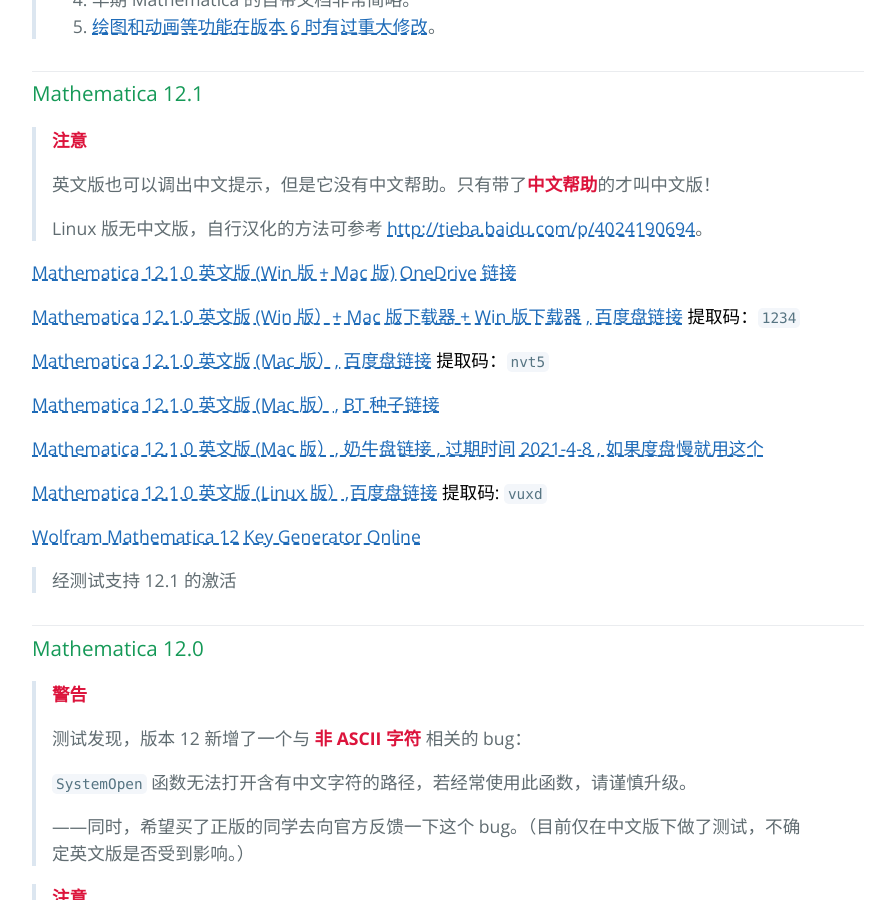
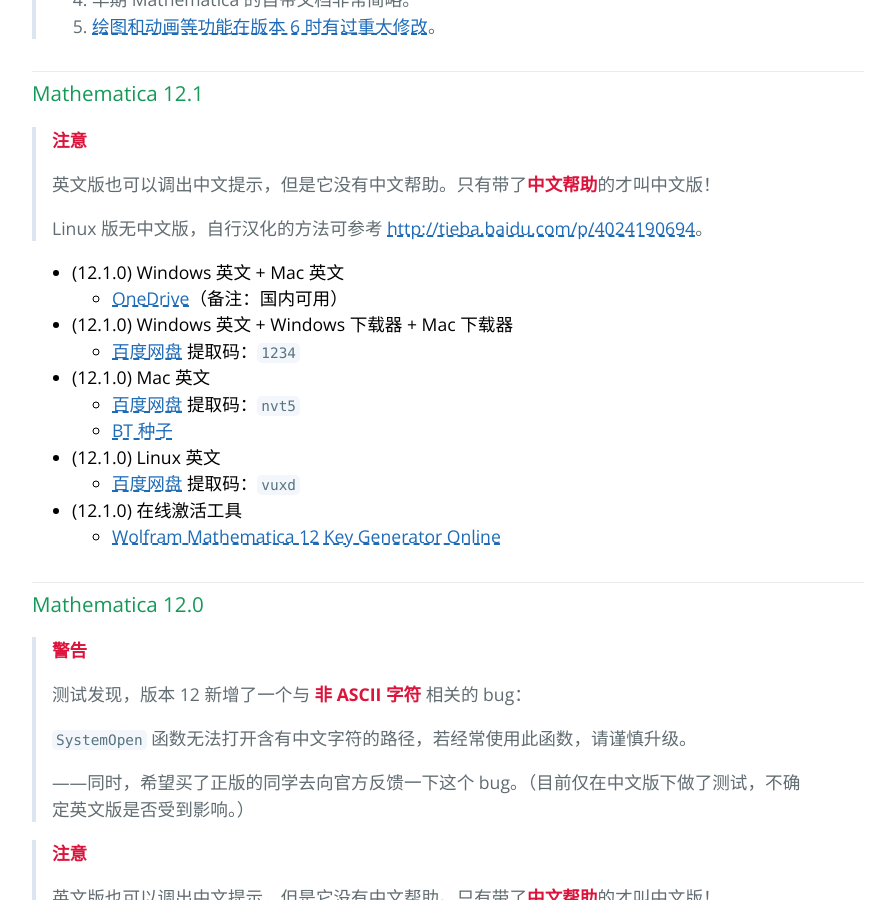
Before and after one commit to TieBaMma/InstallTutorial, a Jekyll site: the page built from index.md, in a window 1280 px wide and 900 px high, scrolled down 2366 px. Shown: the whole window, without its empty margins (192-1087 px from the left). Built offline with Jekyll 4.4.1, drawn with Linux system fonts in a browser that asks for light colours.

Commit message:
修改链接&修复格式 (#32)
* 修改了 2 个链接

修改了 OneDrive 的链接，因为奶牛盘要付费了，加了说明。

* 修复了格式

按照 https://github.com/TieBaMma/InstallTutorial/pull/28#issuecomment-609367836 里的模板把 12.1 的链接全部改写了。有些地方用了注释。

* 去除了不必要的占位

根据 https://github.com/TieBaMma/InstallTutorial/pull/32#discussion_r405226792 的建议去除了占位。

```diff
--- a/index.md
+++ b/index.md
@@ -89,21 +89,22 @@
 >
 > Linux 版无中文版，自行汉化的方法可参考 <http://tieba.baidu.com/p/4024190694>。
 
-[Mathematica 12.1.0 英文版 (Win 版 + Mac 版) OneDrive 链接](http://wxyh.bilibli.icu/yunpan/%E6%88%91%E7%9A%84%E7%BD%91%E7%9B%98/software/mma12.1%E8%8B%B1%E6%96%87/)
+* (12.1.0) Windows 英文 + Mac 英文
+  * [OneDrive](http://wxyh.bilibli.icu/yunpan/onedrive/Software/study-software/Mathematica/)（备注：国内可用）
 
-[Mathematica 12.1.0 英文版 (Win 版）+ Mac 版下载器 + Win 版下载器 , 百度盘链接](https://pan.baidu.com/s/1d8mwxiEFqNI7JO_-c8smyg) 提取码：`1234`
+* (12.1.0) Windows 英文 + Windows 下载器 + Mac 下载器
+  * [百度网盘](https://pan.baidu.com/s/1d8mwxiEFqNI7JO_-c8smyg) 提取码：`1234`
 
-[Mathematica 12.1.0 英文版 (Mac 版）, 百度盘链接](https://pan.baidu.com/s/1ABAAe3gh4fzwKWMlPhdtDw) 提取码：`nvt5`
+* (12.1.0) Mac 英文
+  * [百度网盘](https://pan.baidu.com/s/1ABAAe3gh4fzwKWMlPhdtDw) 提取码：`nvt5`
+  * [BT 种子](https://mac-torrents.io/wp-content/uploads/2020/03/Mathematica.12.1.0.mac-torrents.io_.zip.torrent)
 
-[Mathematica 12.1.0 英文版 (Mac 版）, BT 种子链接](https://mac-torrents.io/wp-content/uploads/2020/03/Mathematica.12.1.0.mac-torrents.io_.zip.torrent)
+* (12.1.0) Linux 英文
+  * [百度网盘](https://pan.baidu.com/s/13SA-sMbEQbzTNsKK-hxafw) 提取码：`vuxd`
 
-[Mathematica 12.1.0 英文版 (Mac 版）, 奶牛盘链接 , 过期时间 2021-4-8 , 如果度盘慢就用这个](https://zhengyq.cowtransfer.com/s/f505f8f4ccd943)
+* (12.1.0) 在线激活工具
+  * [Wolfram Mathematica 12 Key Generator Online](https://ibugone.com/blog/2019/05/mathematica-keygen/)
 
-[Mathematica 12.1.0 英文版 (Linux 版）,百度盘链接](https://pan.baidu.com/s/13SA-sMbEQbzTNsKK-hxafw) 提取码: `vuxd`
-
-[Wolfram Mathematica 12 Key Generator Online](https://ibugone.com/blog/2019/05/mathematica-keygen/)
-
-> 经测试支持 12.1 的激活
 
 ### Mathematica 12.0
 
```
